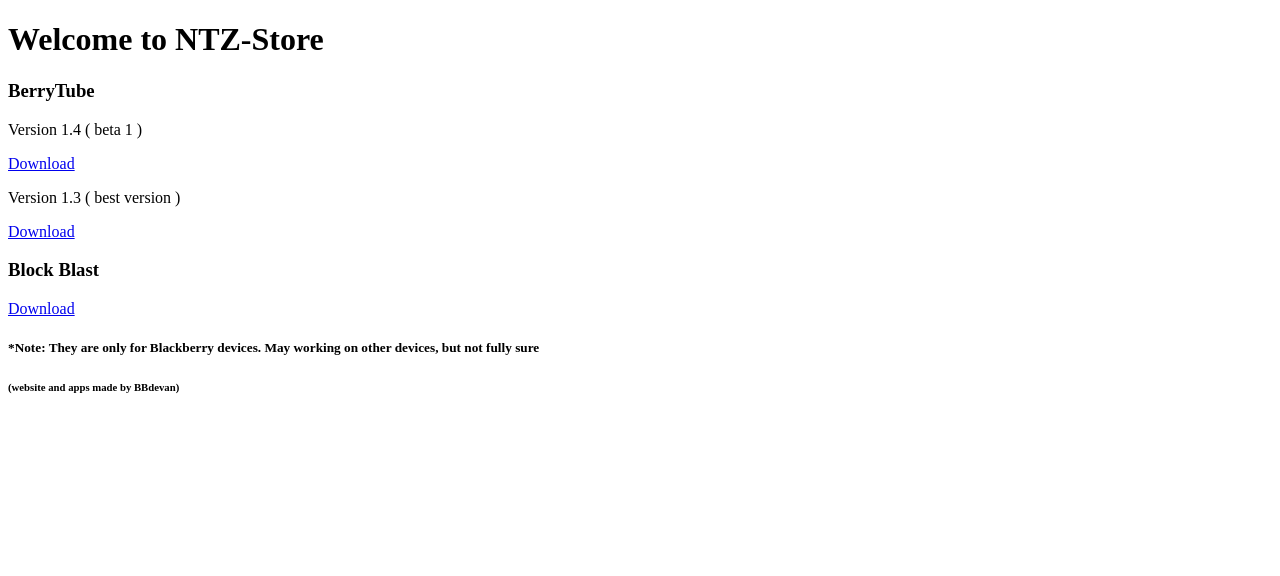
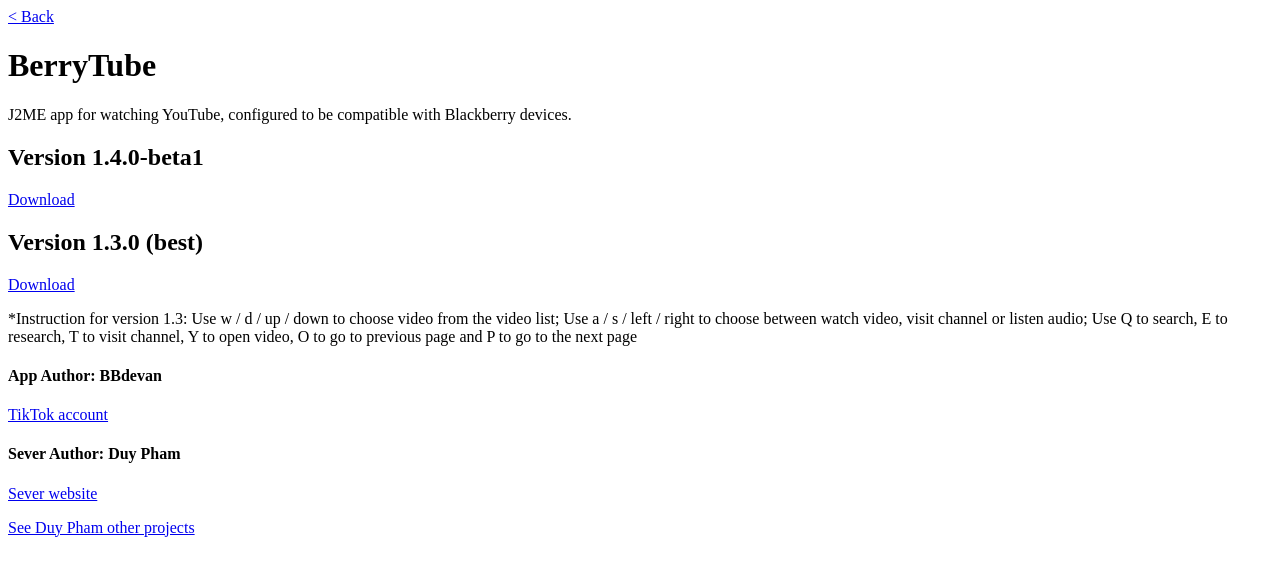
Before and after one commit to BBdevan/BerryTube, a plain HTML site: page index.html in a window 1280 px wide. Drawn offline with Linux system fonts and the light colour scheme.

Commit message:
Update page

```diff
--- a/index.html
+++ b/index.html
@@ -1,18 +1,23 @@
 <!DOCTYPE html>
 <html lang="en">
   <head>
-    <title>NTZ-Store</title>
+    <title>BerryTube</title>
   </head>
   <body>
-    <h1>Welcome to NTZ-Store</h1>
-    <h3>BerryTube</h3>
-    <p class="fw-normal">Version 1.4 ( beta 1 )</p>
-    <a href="https://github.com/BBdevan/BerryTube/releases/download/v1.4.0-beta.1/BerryTube.jar" target="_blank">Download</a>
-    <p class="fw-normal">Version 1.3 ( best version )</p>
-    <a href="https://github.com/BBdevan/BerryTube/releases/download/v1.3.0/BerryTube.jar" target="_blank">Download</a>
-    <h3>Block Blast</h3>
-    <a href="https://github.com/BBdevan/Block-Blast-for-bb/releases/download/v1.0.0/Block.Blast.jar" target="_blank">Download</a>
-    <h5>*Note: They are only for Blackberry devices. May working on other devices, but not fully sure</h5>
-    <h6>(website and apps made by BBdevan)</h6>
-  </body>
-</html>
+    <a href="https://bbdevan.github.io/Main/" target="_blank">
+      < Back</a>
+        <h1>BerryTube</h1>
+        <p class="fw-normal">J2ME app for watching YouTube, configured to be compatible with Blackberry devices.</p>
+        <h2>Version 1.4.0-beta1</h2>
+        <a href="https://github.com/BBdevan/BerryTube/releases/download/v1.4.0-beta.1/BerryTube.jar" target="_blank">Download</a>
+        <h2>Version 1.3.0 (best)</h2>
+        <a href="https://github.com/BBdevan/BerryTube/releases/download/v1.3.0/BerryTube.jar" target="_blank">Download</a>
+        <p class="fw-normal">*Instruction for version 1.3: Use w / d / up / down to choose video from the video list; Use a / s / left / right to choose between watch video, visit channel or listen audio; Use Q to search, E to research, T to visit channel, Y to open video, O to go to previous page and P to go to the next page</p>
+        <h4>App Author: BBdevan</h4>
+        <a href="https://www.tiktok.com/@some1names" target="_blank">TikTok account</a>
+        <h4>Sever Author: Duy Pham</h4>
+        <a href="httpp://s60tube.io.vn" target="_blank">Sever website</a>
+        <p class="fw-normal"></p>
+        <a href="https://github.com/phd051199" target="_blank">See Duy Pham other projects</a>
+      </body>
+    </html>
```
